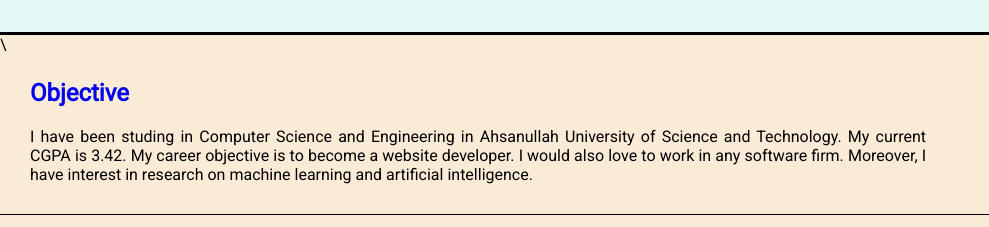
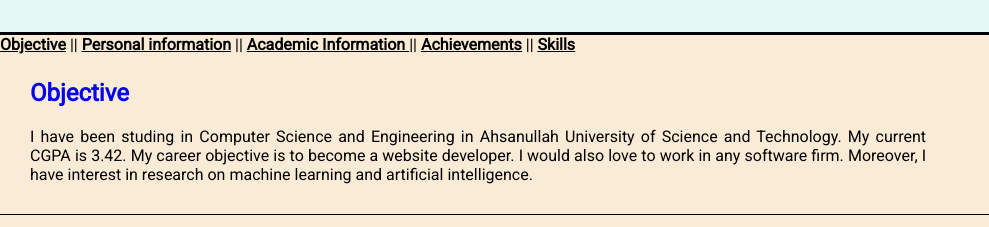
Before and after one commit to Nusrat101/Nusrat101.github.io, a plain HTML site: page index.html in a window 1280 px wide. Shown: the part 258-485 px from the top of the page, 0-989 px from the left. Drawn offline with Linux system fonts and the light colour scheme.

Commit message:
Update index.html

```diff
--- a/index.html
+++ b/index.html
@@ -28,7 +28,12 @@
     </div>
         <div class="div-clear"></div>
         <hr>
-    <main>\
+    <main>
+        <div>
+            <a href="#objective-section" style="color:black"><b><u>Objective</u></b></a> || <a href="#personal-section" style="color:black"><b><u>Personal information</u></b></a> ||
+            <a href="#academic-section" style="color:black"><b><u>Academic Information </u></b></a> || <a href="#achievement-section" style="color:black"><b><u>Achievements</u></b></a> ||
+            <a href="#skill-section" style="color:black"><b><u>Skills</u></b></a>
+        </div>
         <section id="objective-section">
             <div class="content">
                 <div class="left-div">
```
